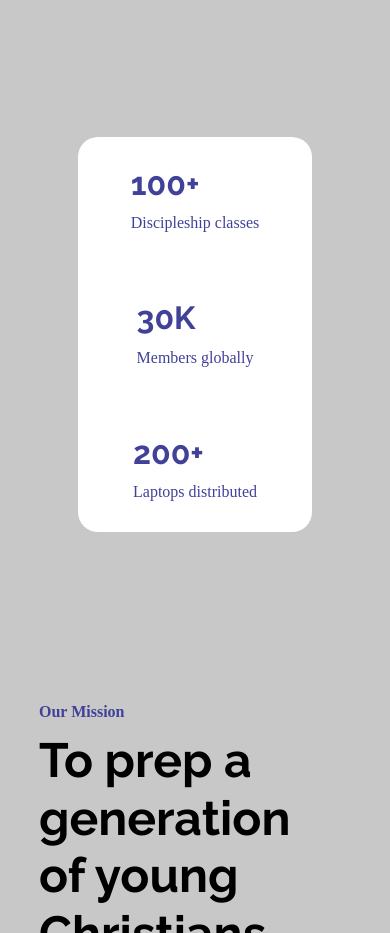
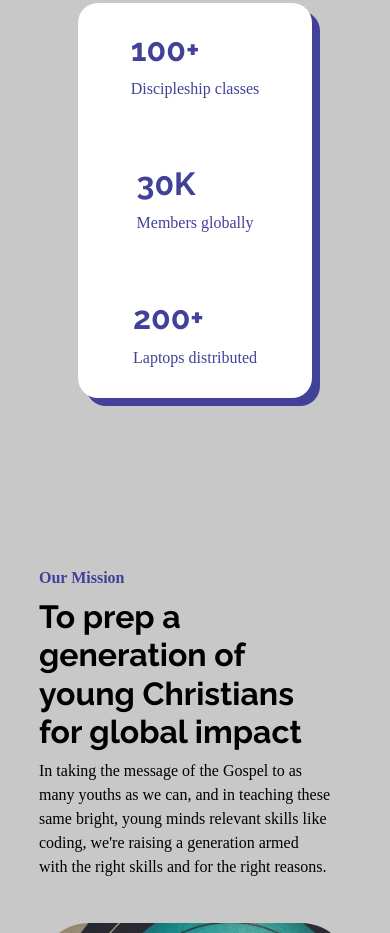
Before and after one commit to BofaMpama/C.A.C, a plain HTML site: page about-us.html in a window 390 px wide. Shown: the part 1067-2000 px from the top of the page. Drawn offline with Linux system fonts and the light colour scheme.

Commit message:
added box shadow and changed mobile font-size

```diff
--- a/about-us.html
+++ b/about-us.html
@@ -31,7 +31,7 @@
     ></t-section>
 
     <!--Flex Boxes-->
-    <div class="flex3 padding3 margin7 border-radius" style="width: 60%; background: var(--colorDefault2); color: var(--color2)">
+    <div class="flex3 padding3 margin7 border-radius box-shadow2" style="width: 60%; background: var(--colorDefault2); color: var(--color2); box-shadow: var(--spacing2) var(--spacing2)  var(--color2);">
     <t-box
     selector=""
     box-details=""
--- a/style.css
+++ b/style.css
@@ -32,6 +32,8 @@
     --spacing7: 160px;
     --size1: 40px;
     --flex: flex;
+    --box-shadow1: rgba(100, 100, 111, 0.2) 0px 7px 29px 0px;
+    --box-shadow2: rgba(50, 50, 93, 0.25) 0px 30px 60px -12px inset, rgba(0, 0, 0, 0.3) 0px 18px 36px -18px inset;
 }
 
 /*Global Styles*/
@@ -316,6 +318,14 @@ clip-path: polygon(50% 0%, 60% 15%, 100% 25%, 90% 50%,
 
 }
 
+/*box-shadow classes*/
+.box-shadow1{
+    box-shadow: var(--box-shadow1);
+}
+.box-shadow2{
+    box-shadow: var(--box-shadow2);
+}
+
 /*width classes*/
 .w-90{
     max-width: 90%;
@@ -520,6 +530,9 @@ footer{
     img{
         max-width: 100%;
     }
+    h1{
+        font: var(--h2);
+    }
     .t-text-only-section{
         max-width: 50%;
     }
```
